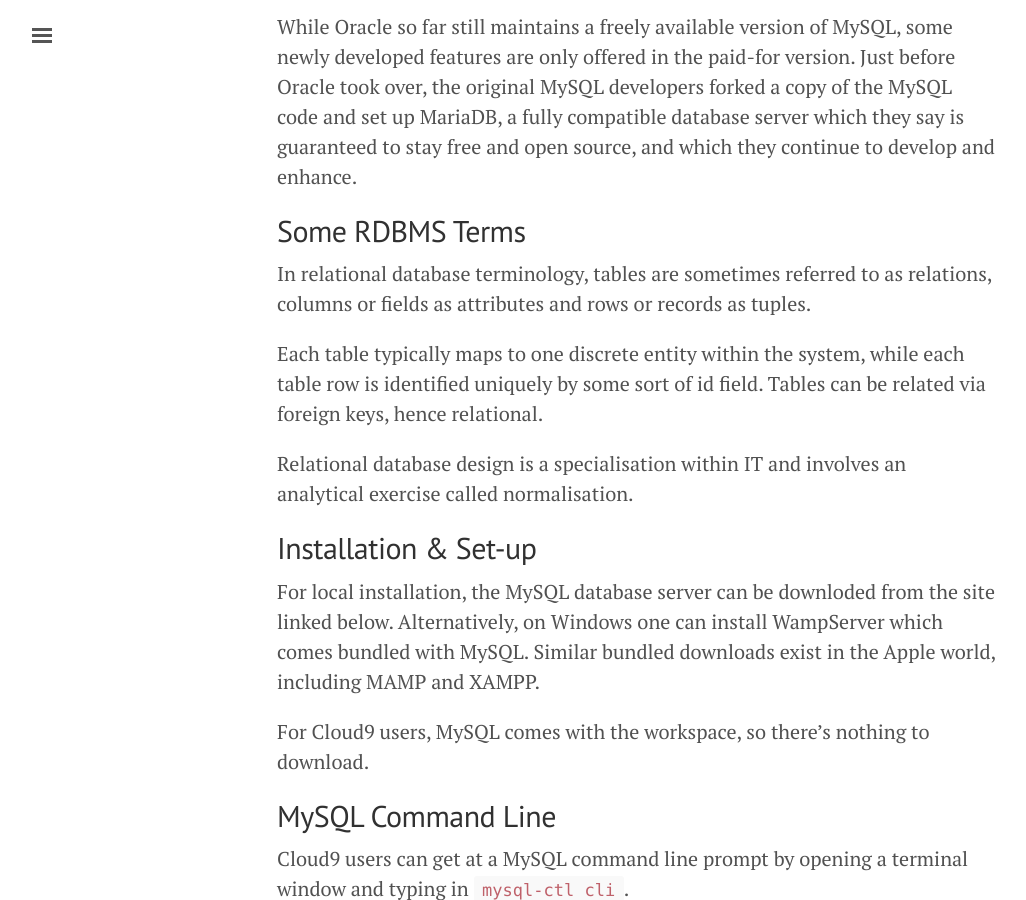
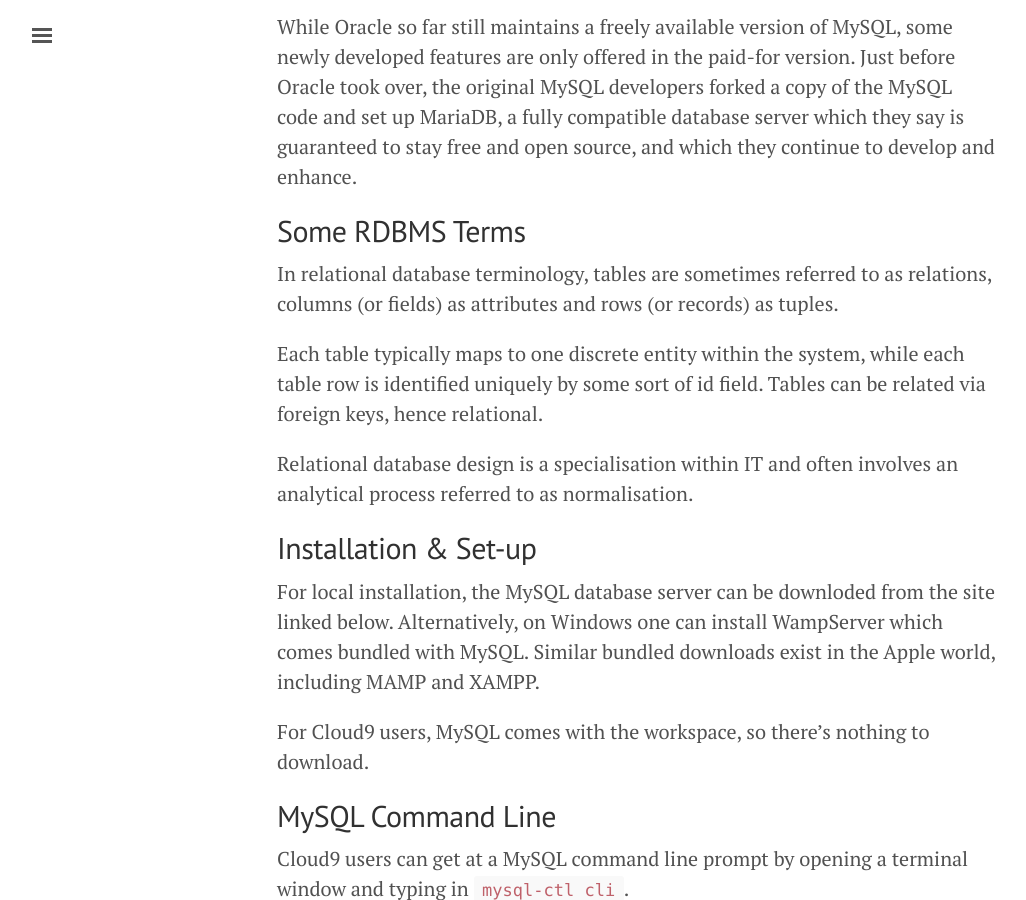
Before and after one commit to MississaugaCoding/mississaugacoding.github.io, a Jekyll site: the page built from _posts/2016-05-03-nodejs-mysql.md, in a window 1280 px wide and 900 px high, scrolled down 488 px. Shown: the whole window, without its empty margins (3-1029 px from the left). Built offline with Jekyll 4.4.1, drawn with Linux system fonts in a browser that asks for light colours; comment, search, counter and statistics services are not loaded.

Commit message:
updated post for session 25

```diff
--- a/_posts/2016-05-03-nodejs-mysql.md
+++ b/_posts/2016-05-03-nodejs-mysql.md
@@ -16,11 +16,11 @@
 
 ## Some RDBMS Terms
 
-In relational database terminology, tables are sometimes referred to as relations, columns or fields as attributes and rows or records as tuples.
+In relational database terminology, tables are sometimes referred to as relations, columns (or fields) as attributes and rows (or records) as tuples.
 
 Each table typically maps to one discrete entity within the system, while each table row is identified uniquely by some sort of id field. Tables can be related via foreign keys, hence relational.
 
-Relational database design is a specialisation within IT and involves an analytical exercise called normalisation.
+Relational database design is a specialisation within IT and often involves an analytical process referred to as normalisation.
 
 
 ## Installation & Set-up
```
